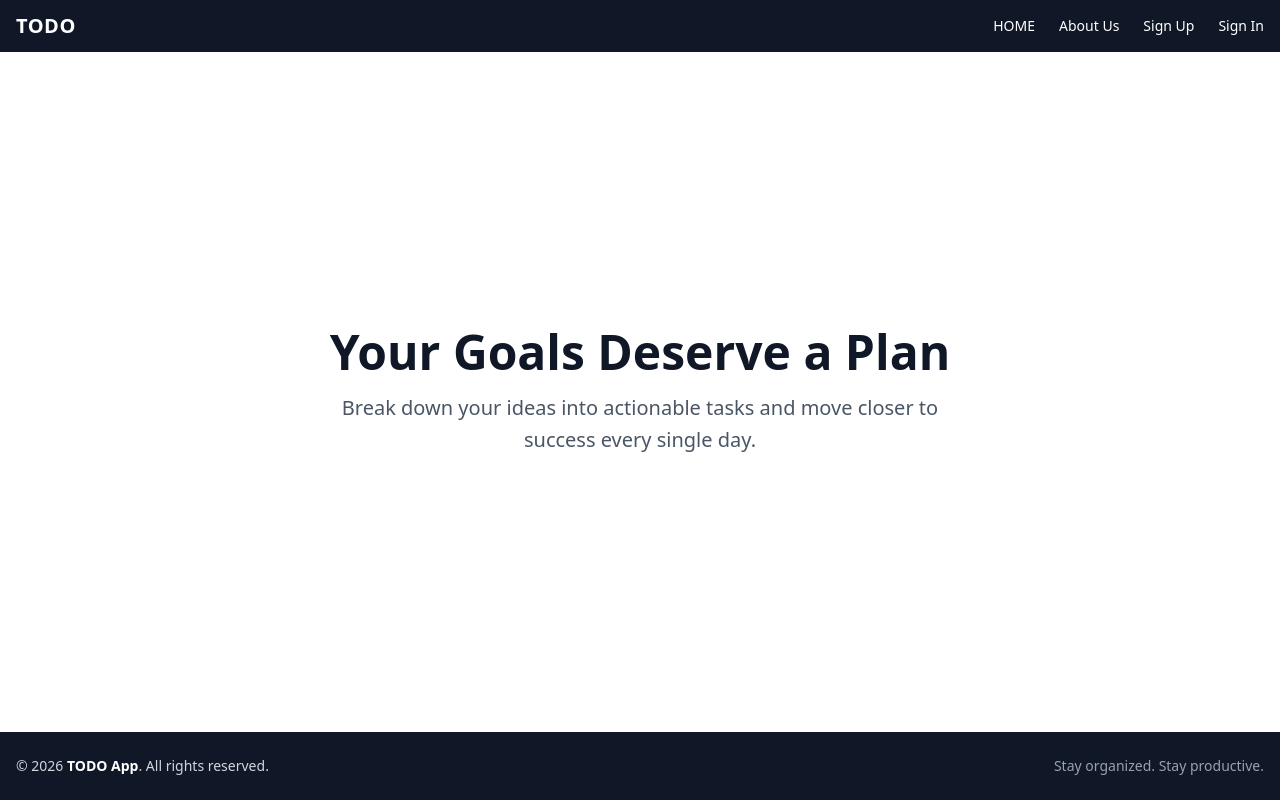
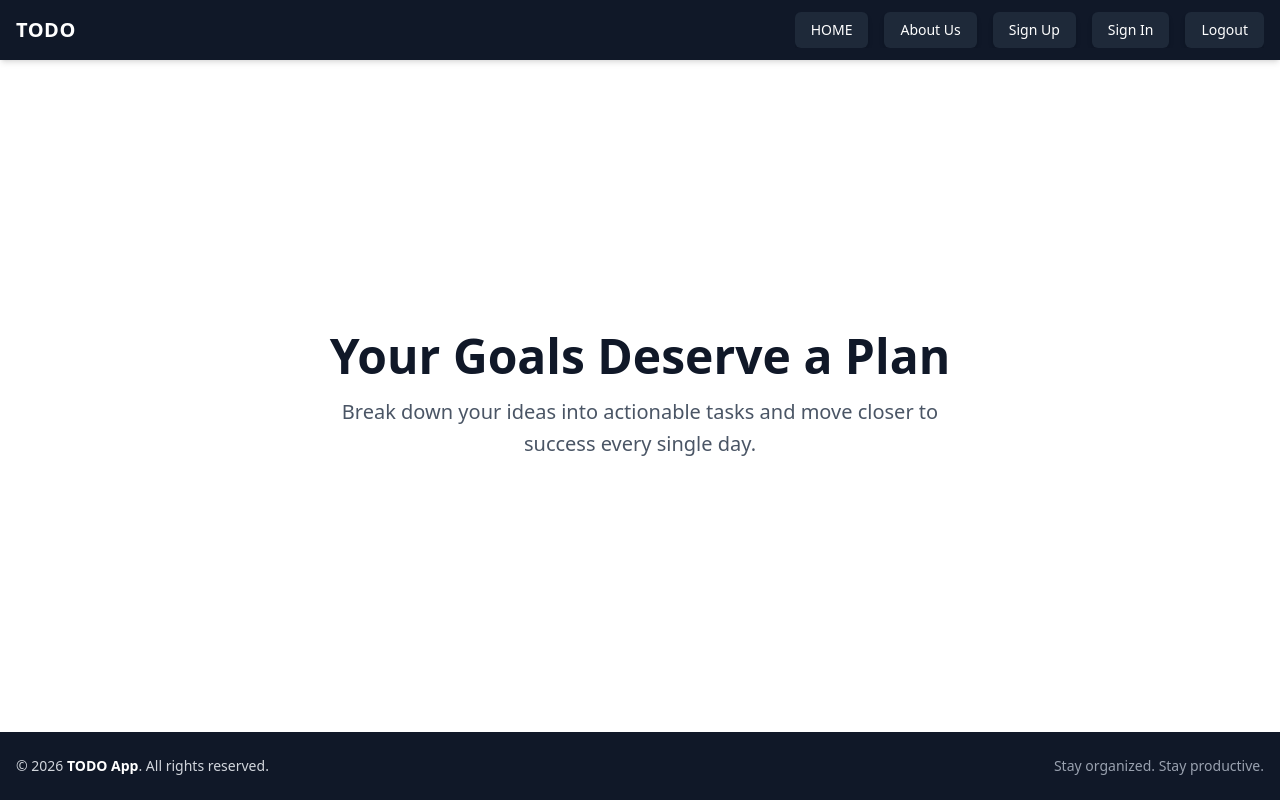
Before and after one commit to milan-2604/mern-todo-app, a React (Vite) app in the folder frontend/: page / in a window 1280 px wide. Built offline with nearby package versions, Linux system fonts and the light colour scheme.

Commit message:
feat: enhance Navbar with improved styling and additional Logout option

```diff
--- a/frontend/src/components/navbar/Navbar.jsx
+++ b/frontend/src/components/navbar/Navbar.jsx
@@ -3,21 +3,56 @@ import React from 'react'
 function Navbar() {
   return (
 
-<nav className="w-full bg-gray-900 text-white">
-  <div className="max-w-7xl mx-auto flex items-center justify-between px-4 py-3">
-    <h3 className="text-lg sm:text-xl font-bold tracking-wide">
-      TODO
-    </h3>
+      <nav className="w-full bg-gray-900 text-white shadow-md">
+      <div className="max-w-7xl mx-auto flex items-center justify-between px-4 py-3">
+        {/* Logo */}
+        <h3 className="text-lg sm:text-xl font-bold tracking-wide">TODO</h3>
 
-    <ul className="flex gap-3 sm:gap-6 text-xs sm:text-sm font-medium">
-      <li className="cursor-pointer hover:text-blue-400 transition">HOME</li>
-      <li className="cursor-pointer hover:text-blue-400 transition">About Us</li>
-      <li className="cursor-pointer hover:text-blue-400 transition">Sign Up</li>
-      <li className="cursor-pointer hover:text-blue-400 transition">Sign In</li>
-    </ul>
-  </div>
-</nav>
-
+        {/* Menu */}
+        <ul className="flex gap-2 sm:gap-4 text-[10px] sm:text-sm font-medium flex-nowrap justify-end overflow-x-auto">
+          <li>
+            <a
+              href="#"
+              className="inline-block px-2 py-1 sm:px-4 sm:py-2 bg-gray-800 rounded-md hover:bg-blue-600 hover:text-white transition-all duration-300 shadow-md hover:shadow-lg whitespace-nowrap text-center"
+            >
+              HOME
+            </a>
+          </li>
+          <li>
+            <a
+              href="#"
+              className="inline-block px-2 py-1 sm:px-4 sm:py-2 bg-gray-800 rounded-md hover:bg-blue-600 hover:text-white transition-all duration-300 shadow-md hover:shadow-lg whitespace-nowrap text-center"
+            >
+              About Us
+            </a>
+          </li>
+          <li>
+            <a
+              href="#"
+              className="inline-block px-2 py-1 sm:px-4 sm:py-2 bg-gray-800 rounded-md hover:bg-blue-600 hover:text-white transition-all duration-300 shadow-md hover:shadow-lg whitespace-nowrap text-center"
+            >
+              Sign Up
+            </a>
+          </li>
+          <li>
+            <a
+              href="#"
+              className="inline-block px-2 py-1 sm:px-4 sm:py-2 bg-gray-800 rounded-md hover:bg-blue-600 hover:text-white transition-all duration-300 shadow-md hover:shadow-lg whitespace-nowrap text-center"
+            >
+              Sign In
+            </a>
+          </li>
+          <li>
+            <a
+              href="#"
+              className="inline-block px-2 py-1 sm:px-4 sm:py-2 bg-gray-800 rounded-md hover:bg-red-600 hover:text-white transition-all duration-300 shadow-md hover:shadow-lg whitespace-nowrap text-center"
+            >
+              Logout
+            </a>
+          </li>
+        </ul>
+      </div>
+    </nav>
   )
 }
 
```
